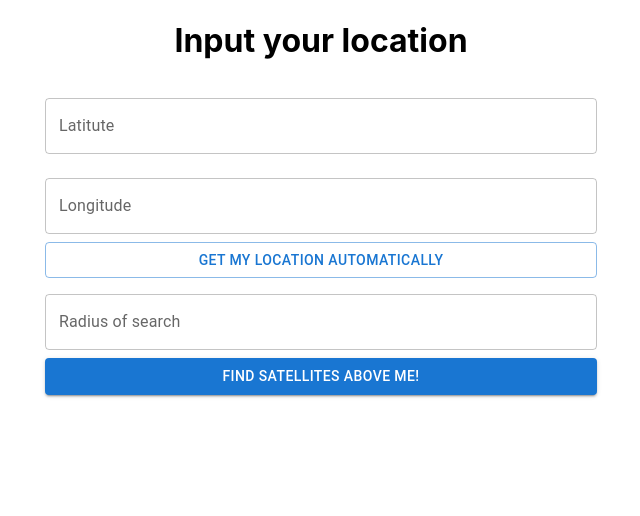
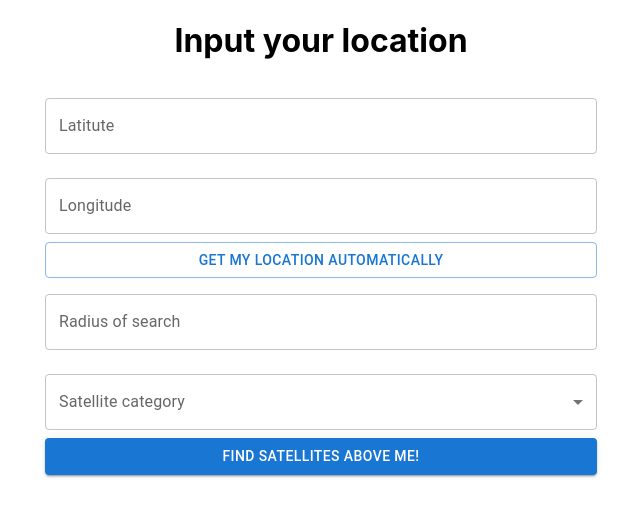
Before and after one commit to SatellitesAboveMe/satellitesaboveme.github.io, a React (Create React App) app: page / in a window 1280 px wide. Shown: the top 516 px of the page, without its empty margins (319-959 px from the left). Built offline with nearby package versions, Linux system fonts and the light colour scheme.

Commit message:
feature: satellite category select

```diff
--- a/src/Components/LocationForm/index.tsx
+++ b/src/Components/LocationForm/index.tsx
@@ -1,8 +1,9 @@
-import { TextField, FormGroup, Button } from '@mui/material'
+import { TextField, FormGroup, Button, MenuItem } from '@mui/material'
 import { useCallback } from 'react'
 import { useForm, Controller } from 'react-hook-form'
 import { yupResolver } from '@hookform/resolvers/yup'
 import { scheme } from './validationScheme'
+import { satelliteCategories } from './satelliteCategories'
 
 export const LocationForm = () => {
   const onSubmit = (values: any) => {
@@ -51,6 +52,21 @@ export const LocationForm = () => {
         }
         }
       />
+      <Controller
+      name="category"
+      control={control}
+      render={ ({ field, fieldState: { error } }) => {
+        const value = field.value || ''
+        return <TextField error={!!error} onChange={(event) => setValue('category', event.target.value)} helperText={error?.message} select id="category" label="Satellite category" margin="normal" value={value}>
+        {
+          satelliteCategories.map(
+            satelliteCategory => <MenuItem key={satelliteCategory.id} value={satelliteCategory.id}>{satelliteCategory.name}</MenuItem>
+          )
+        }
+         </TextField>
+      }}
+      />
+
       <Button variant="contained" type="submit" onClick={handleSubmit(onSubmit)}>Find satellites above me!</Button>
     </FormGroup>
   )
--- /dev/null
+++ b/src/Components/LocationForm/satelliteCategories.ts
@@ -0,0 +1,12 @@
+interface SatelliteCategory {
+    name: string;
+    id: number;
+}
+
+export const satelliteCategories: SatelliteCategory[] = [
+  { name: 'Brightest', id: 1 },
+  { name: 'ISS', id: 2 },
+  { name: 'Weather', id: 3 },
+  { name: 'NOAA', id: 4 },
+  { name: 'GOES', id: 5 }
+]
--- a/src/Components/LocationForm/validationScheme.ts
+++ b/src/Components/LocationForm/validationScheme.ts
@@ -3,5 +3,6 @@ import { object, number } from 'yup'
 export const scheme = object({
   latitude: number().required().min(0),
   longitude: number().required().min(0),
-  radius: number().required().min(0).max(90)
+  radius: number().required().min(0).max(90),
+  category: number().required()
 })
```
